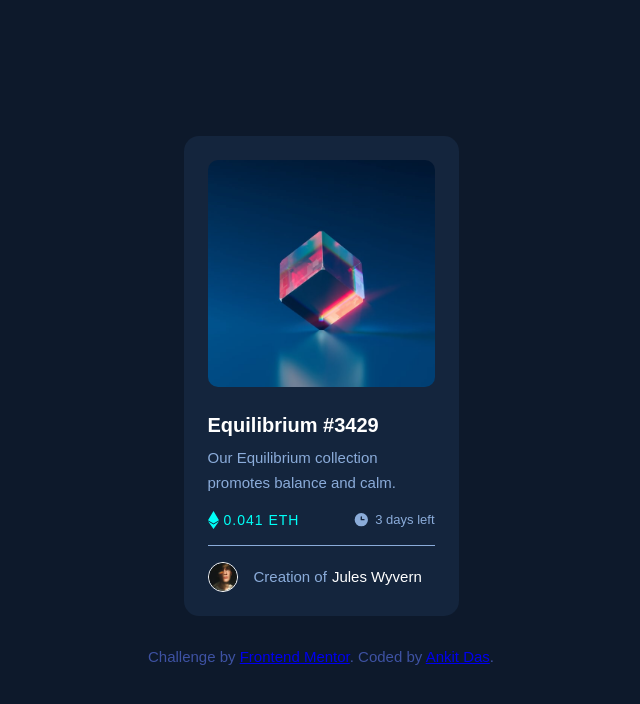
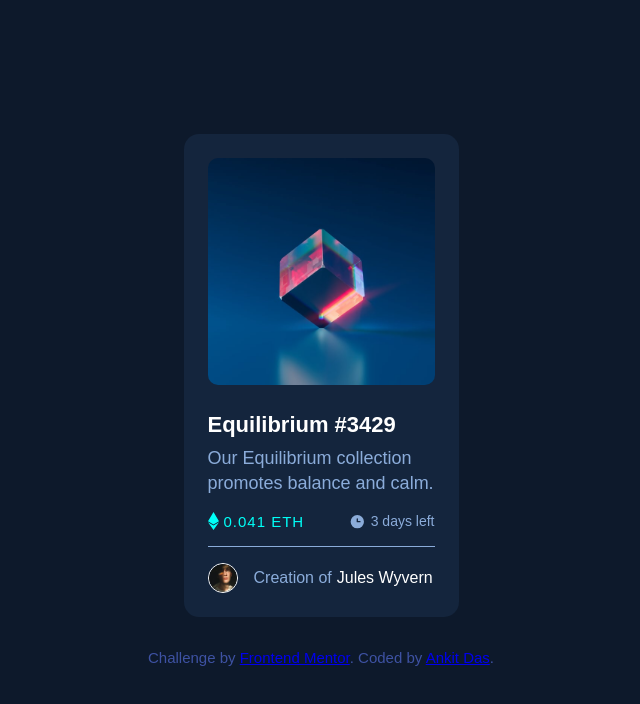
Before and after one commit to A-D-11/Frontend-Mentor-, a plain HTML site: page nft-preview-card-component-main/index.html in a window 1280 px wide. Shown: the whole page, without its empty margins (319-959 px from the left). Drawn offline with Linux system fonts and the light colour scheme.

Commit message:
Update index.css

```diff
--- a/nft-preview-card-component-main/index.css
+++ b/nft-preview-card-component-main/index.css
@@ -1,16 +1,3 @@
-
-/*
-- Soft blue: hsl(215, 51%, 70%)
-- Cyan: hsl(178, 100%, 50%)
-
-### Neutral
-
-- Very dark blue (main BG): hsl(217, 54%, 11%)
-- Very dark blue (card BG): hsl(216, 50%, 16%)
-- Very dark blue (line): hsl(215, 32%, 27%)
-- White: hsl(0, 0%, 100%)
-
-*/
 
 * {
     margin: 0;
@@ -72,7 +59,7 @@ body {
 
 h3 {
     margin-top: 1.5rem;
-    font-size: 20px;
+    font-size: 22px;
     color: #ffff;
     font-weight: 600;
 }
@@ -81,7 +68,7 @@ h3 {
     margin: 0.5rem 0 1rem 0;
     color: hsl(215, 51%, 70%);
     line-height: 25px;
-    font-size: 15px;
+    font-size: 18px;
 }
 
 .price-days {
@@ -96,7 +83,7 @@ h3 {
     display: flex;
     align-items: center;
     color: hsl(178, 100%, 50%);
-    font-size: 14px;
+    font-size: 15px;
     letter-spacing: 1px;
 }
 
@@ -108,7 +95,7 @@ h3 {
     display: flex;
     align-items: center;
     color: hsl(215, 51%, 70%);
-    font-size: 13px;
+    font-size: 14px;
 }
 
 .days img {
@@ -118,7 +105,7 @@ h3 {
 .creator {
     display: flex;
     align-items: center;
-    font-size: 15px;
+    font-size: 16px;
     color: hsl(215, 51%, 70%);
 }
 
```
